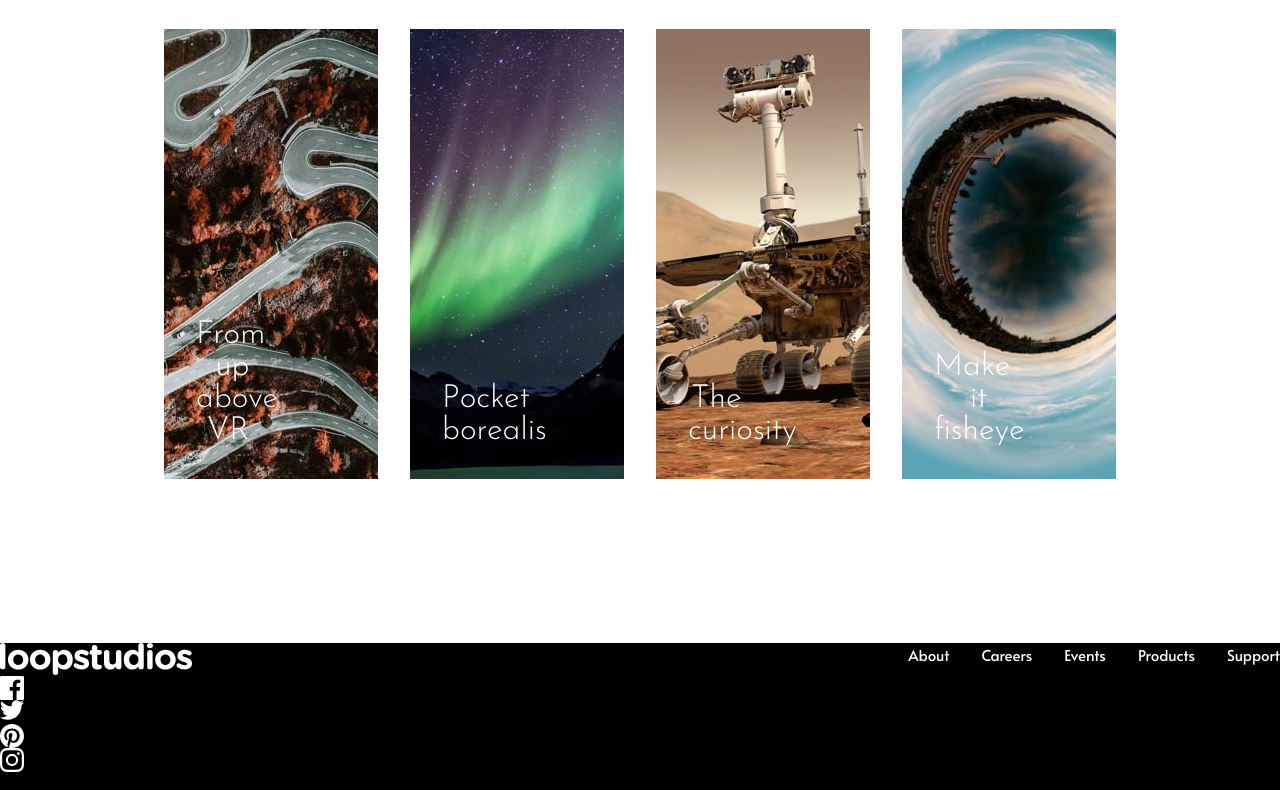
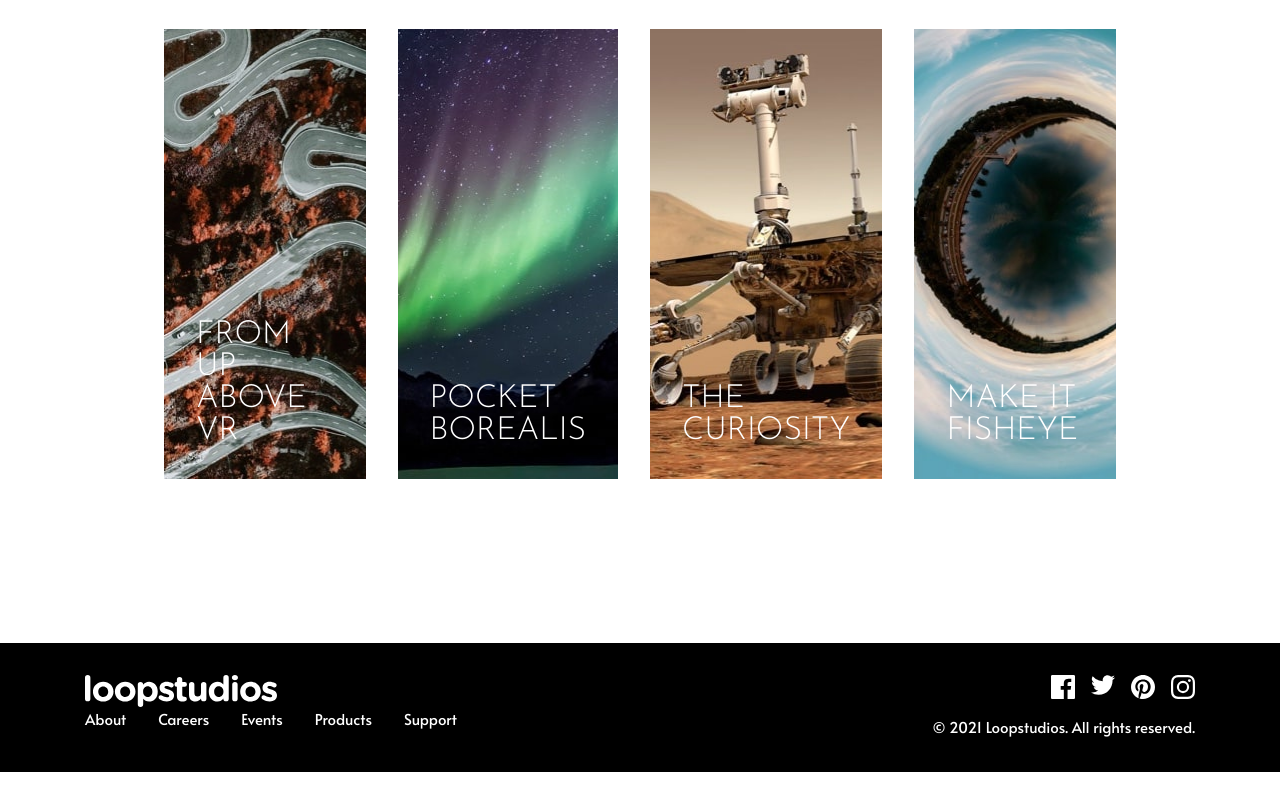
Before and after one commit to Star-Mdakane/loopstudios-landing-page-with-sass-and-bem, a plain HTML site: page index.html in a window 1280 px wide. Shown: the part 2115-2905 px from the top of the page. Drawn offline with Linux system fonts and the light colour scheme.

Commit message:
footer desktop

```diff
--- a/index.html
+++ b/index.html
@@ -215,7 +215,7 @@
             </a>
           </li>
         </ul>
-        <div class="footer__copyright">
+        <div class="footer__copyright text-6">
           © 2021 Loopstudios. All rights reserved.
         </div>
       </div>
--- a/scss/_base.scss
+++ b/scss/_base.scss
@@ -44,7 +44,6 @@ body {
     background-repeat: no-repeat;
     background-size: cover;
 
-    // padding: 4rem 0;
     display: flex;
     align-items: center;
     justify-content: center;
@@ -167,7 +166,9 @@ main {
 
         h3 {
             margin: 2rem;
-            width: 25%;
+            width: 70%;
+            text-align: start;
+            text-transform: uppercase;
         }
     }
 }
--- a/scss/layout/_footer.scss
+++ b/scss/layout/_footer.scss
@@ -1,8 +1,45 @@
 footer {
     background-color: $black;
+    padding: 2rem 0;
+}
+
+.footer-wrapper {
+    max-width: px-to-rem(1110);
+    margin: 0 auto;
+    display: flex;
+    justify-content: space-between;
+}
+
+.footer__header {
+    display: flex;
+    flex-direction: column;
+    justify-content: space-between;
+}
+
+.footer__info {
+    display: flex;
+    flex-direction: column;
+    justify-content: space-between;
+}
+
+.footer__socials {
+    display: flex;
+    justify-content: end;
+    gap: 1rem;
+}
+
+.footer__copyright {
+    display: flex;
+    justify-content: end;
+    color: white;
 }
 
 .footer__item {
     width: 1.5rem;
     height: 1.5rem;
 }
+
+.footer a::after {
+    @extend %bottom;
+    background-color: black;
+}
--- a/scss/layout/_header.scss
+++ b/scss/layout/_header.scss
@@ -1,4 +1,4 @@
-.header {
+.hero-header {
     width: 100%;
     display: flex;
     align-items: center;
--- a/scss/layout/_tablet.scss
+++ b/scss/layout/_tablet.scss
@@ -184,6 +184,7 @@
 
             h3 {
                 margin: 2.5rem;
+                width: 25%;
             }
         }
     }
```
Also changed, not shown: css/style.css.
